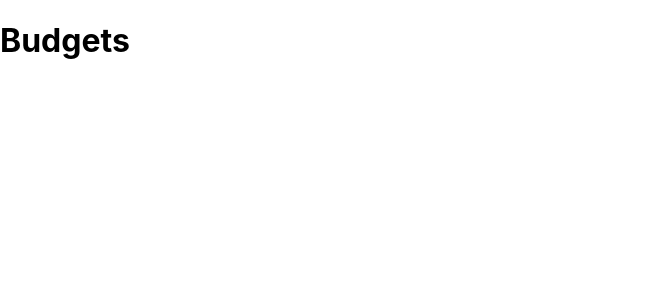
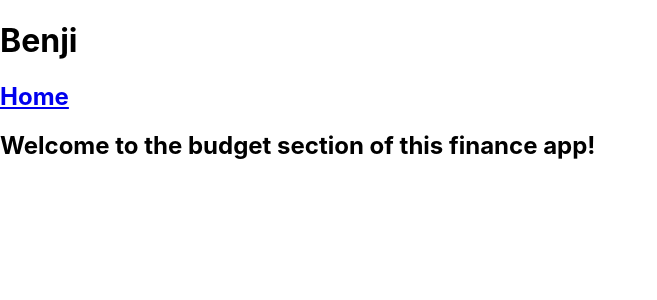
Before and after one commit to victorsandru/Benji, a React (Create React App) app in the folder benji/: page /budgets in a window 1280 px wide. Shown: the top 300 px of the page, without its empty margins (0-657 px from the left). Built offline with nearby package versions, Linux system fonts and the light colour scheme.

Commit message:
Added hoem button

```diff
--- a/benji/package.json
+++ b/benji/package.json
@@ -9,7 +9,7 @@
     "react": "^18.1.0",
     "react-dom": "^18.1.0",
     "react-router-dom": "^6.3.0",
-    "react-scripts": "5.0.1",
+    "react-scripts": "^5.0.1",
     "styled-components": "^5.3.5",
     "web-vitals": "^2.1.4"
   },
--- a/benji/src/Budgets.css
+++ b/benji/src/Budgets.css
@@ -0,0 +1,4 @@
+.home {
+    position: relative;
+    color: grey;
+}
--- a/benji/src/Budgets.js
+++ b/benji/src/Budgets.js
@@ -4,7 +4,9 @@ function Budgets() {
   return (
     <div className="App">
       <header className="App-header">
-        <h1>Budgets</h1>
+        <h1>Benji</h1>
+        <h2 div = "home"><a href = "http://192.168.56.1:3000/">Home</a></h2>
+        <h2>Welcome to the budget section of this finance app!</h2>
       </header>
     </div>
   );
```
Also changed, not shown: 1 other file (tests, documents, lock files or other folders).
